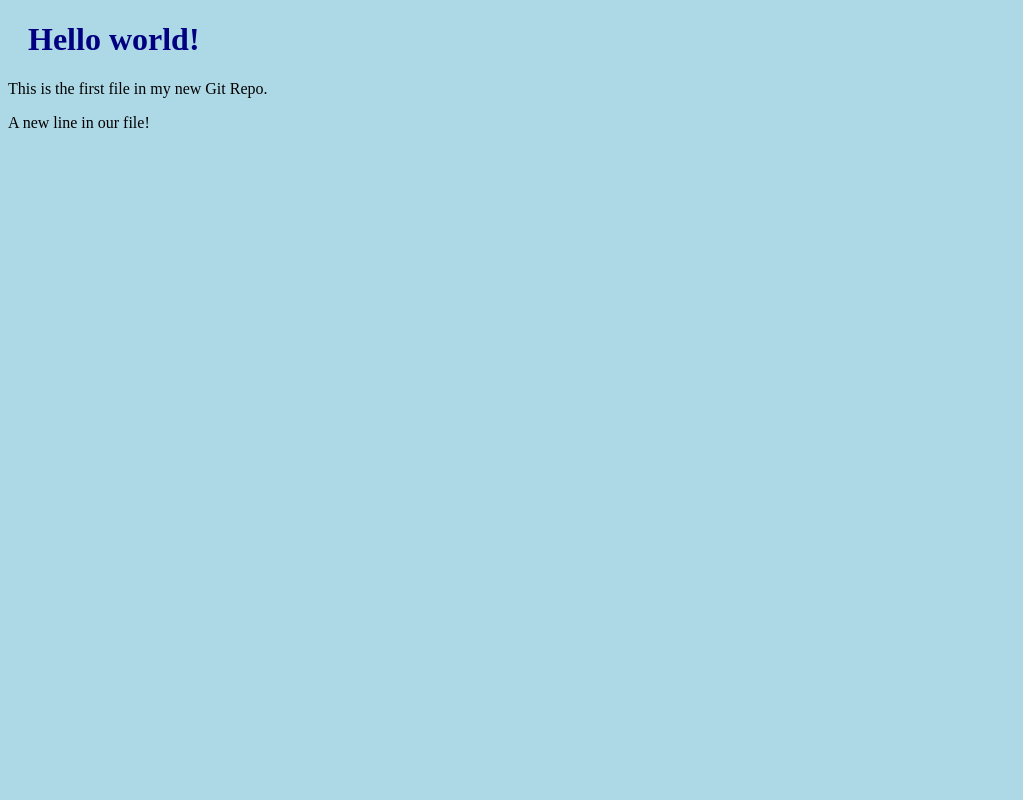
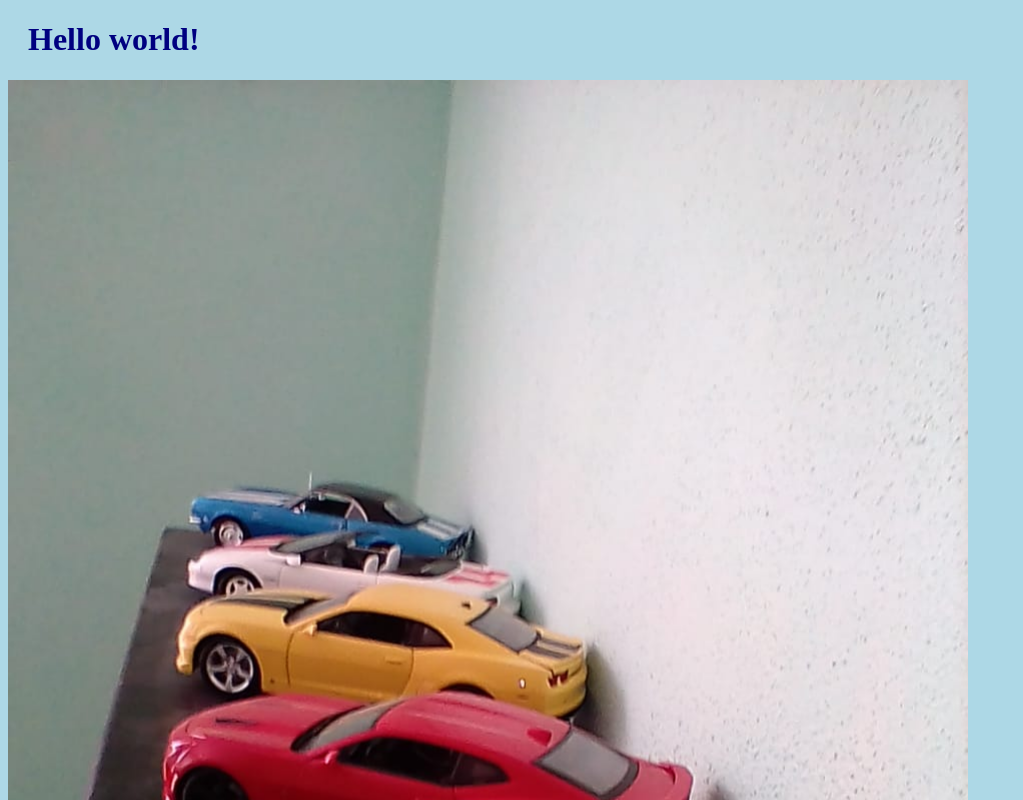
Before and after one commit to hectoralfonsovalle/hello-world, a plain HTML site: page index.html in a window 1280 px wide. Shown: the top 800 px of the page, without its empty margins (0-1023 px from the left). Drawn offline with Linux system fonts and the light colour scheme.

Commit message:
Added image to Hello World

```diff
--- a/index.html
+++ b/index.html
@@ -7,6 +7,7 @@
 <body>
 
 <h1>Hello world!</h1>
+<div><img src="cars.jpg" alt="Hello World from Space" style="width:100%;max-width:960px"></div>
 <p>This is the first file in my new Git Repo.</p>
 <p>A new line in our file!</p>
 
```
Also changed, not shown: cars.jpg (added).
